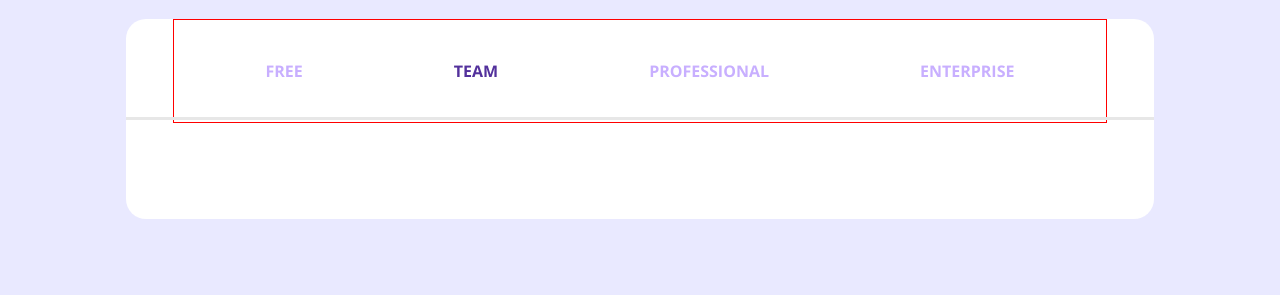
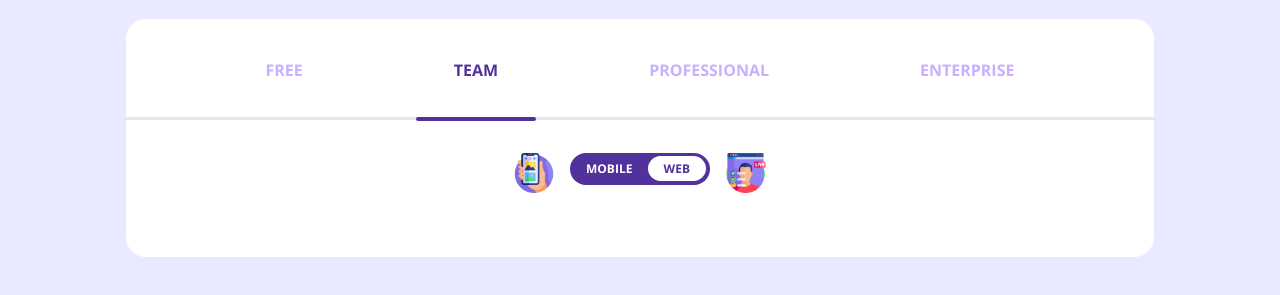
Before and after one commit to marcin-kk/CostEstimator, a plain HTML site: page index.html in a window 1280 px wide. Shown: the part 107-402 px from the top of the page. Drawn offline with nearby package versions, Linux system fonts and the light colour scheme.

Commit message:
active underline in tabs section and toggle section done and styled

```diff
--- a/index.html
+++ b/index.html
@@ -22,6 +22,14 @@
             <p>Enterprise</p>
         </div>
         <div class="line"></div>
+        <div class="toggle-wrapper">
+            <img src="images/icon1.png" alt="">
+            <div class="toggle">
+                <span>Mobile</span>
+                <span>Web</span>
+            </div>
+            <img src="images/icon2.png" alt="">
+        </div>
 
     </div>
 </body>
--- a/style.css
+++ b/style.css
@@ -22,7 +22,7 @@ h1 {
 	justify-content: center;
 	align-items: center;
 	border-radius: 20px;
-    padding: 0 64px 64px 64px;;
+	padding: 0 64px 64px 64px;
 }
 
 .tabs {
@@ -34,20 +34,33 @@ h1 {
 	color: rgb(200, 175, 255);
 	margin: 0 0 32px 0;
 	padding: 16px;
-    border: 1px solid red;
 }
 
 .tabs p {
 	padding: 8px;
 }
 
-.tabs p:hover{
+.tabs p:hover {
 	color: rgb(83, 49, 156);
 	cursor: pointer;
 }
 
-.tabs p.active {
+.tabs .active {
 	color: rgb(83, 49, 156);
+	position: relative;
+}
+
+.tabs .active::before {
+	content: "";
+	width: 200%;
+	height: 4px;
+	background-color: purple;
+	position: absolute;
+	bottom: -32px;
+    left: -50%;
+    z-index: 2;
+    border-radius: 10px;
+    background-color: rgb(83, 49, 156);
 }
 
 .line {
@@ -57,3 +70,38 @@ h1 {
 	top: 98px;
 	background-color: rgb(231, 231, 231);
 }
+
+.toggle-wrapper {
+    display: flex;
+}
+
+.toggle-wrapper img {
+    height: 40px;
+    margin: 0 16px;
+}
+
+.toggle {
+    box-sizing: border-box;
+    background-color: rgb(83, 49, 156);
+    height: 32px;
+    width: 140px;
+    border-radius: 20px;
+    display: flex;
+    justify-content: space-between;
+    align-items: center;
+    padding: 0 4px 0 16px;
+    text-transform: uppercase;
+    font-weight: bold;
+    font-size: 12px;
+}
+
+.toggle span:first-of-type {
+    color: white;
+}
+
+.toggle span:last-of-type {
+    background-color: white;
+    color: rgb(83, 49, 156);
+    padding: 4px 16px;
+    border-radius: 20px;
+}
```
Lines whose indentation alone changed are shown as unchanged.
